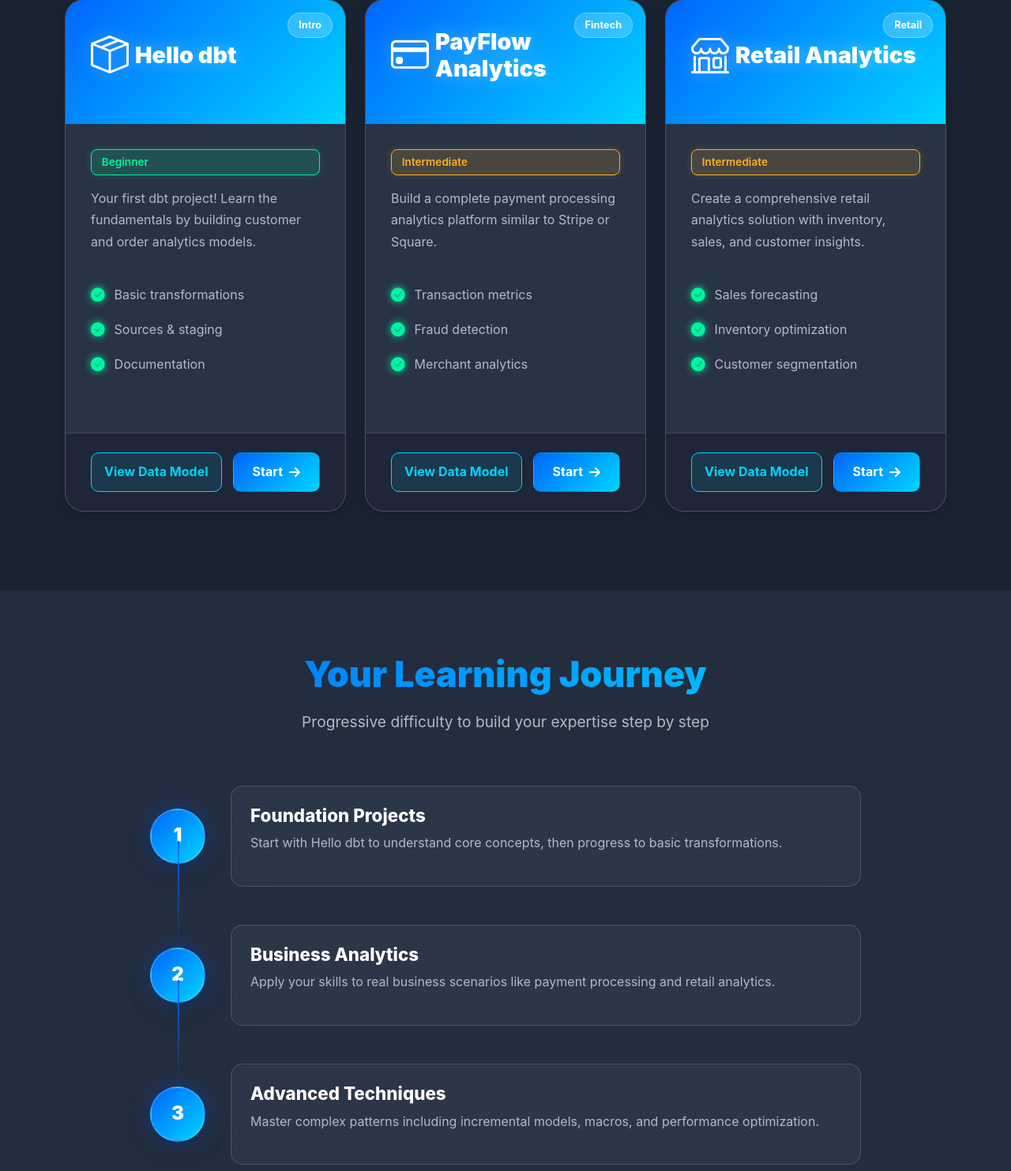
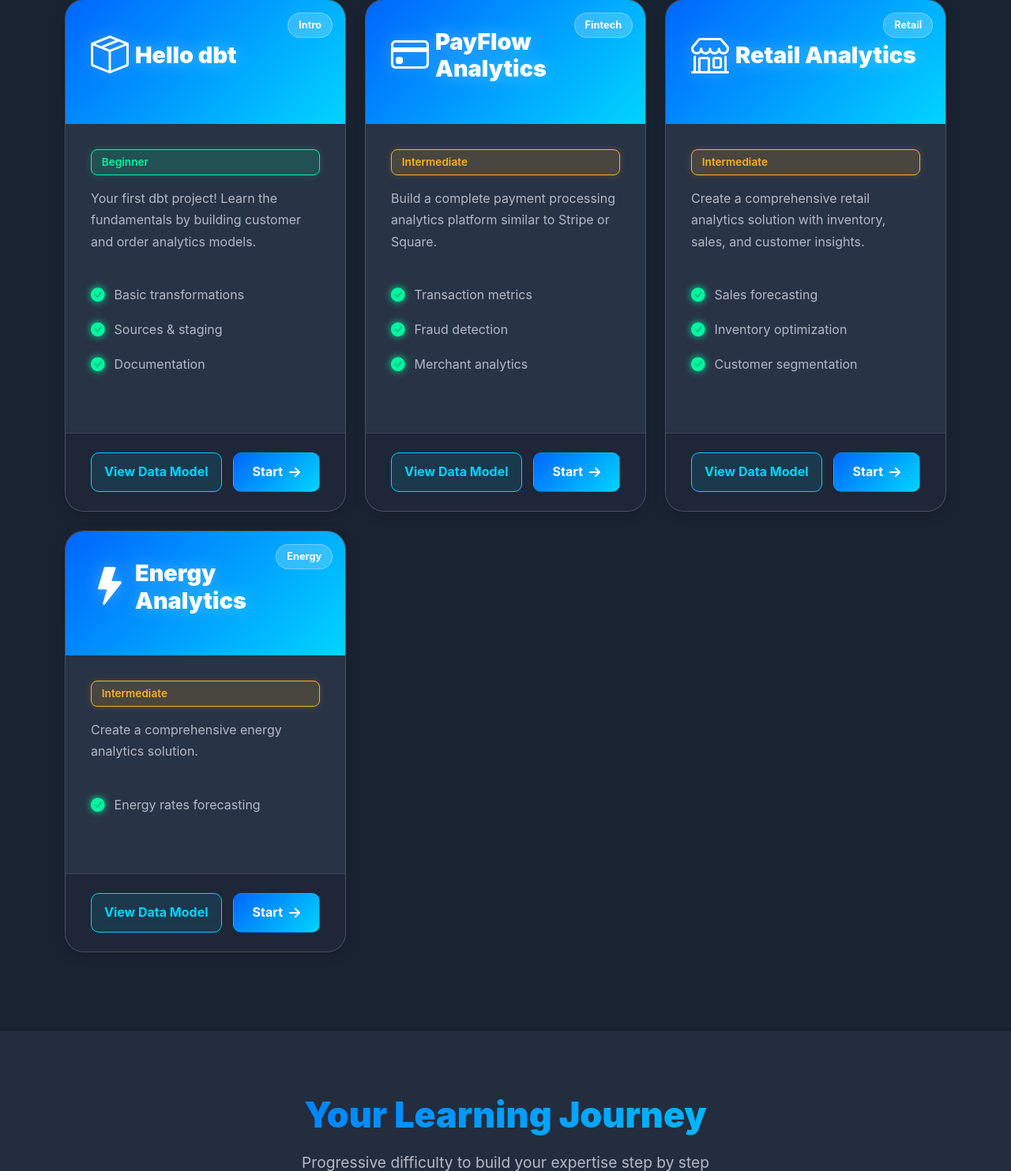
Before and after one commit to SS279/decode-data, a Django app: page /projects/ in a window 1280 px wide. Shown: the part 413-1896 px from the top of the page at 79% size. Run offline with Django 4.2, Linux system fonts and the light colour scheme.

Commit message:
Add Energy analytics to Projects tab

```diff
--- a/learning/templates/additional/projects.html
+++ b/learning/templates/additional/projects.html
@@ -1137,7 +1137,38 @@
                 </div>
             </div>
 
-            <!-- More projects... -->
+            <!-- Project 4 -->
+            <div class="col-lg-4 col-md-6">
+                <div class="project-card">
+                    <div class="project-header">
+                        <span class="project-badge">Energy</span>
+                        <div class="project-icon">
+                            <i class="bi bi-lightning-fill"></i>
+                            <h3 class="project-title" style="margin: 0; display: inline-flex;">Energy Analytics</h3>
+                        </div>
+                    </div>
+                    <div class="project-body">
+                        <span class="difficulty-badge difficulty-intermediate">Intermediate</span>
+                        <p class="project-description">
+                            Create a comprehensive energy analytics solution.
+                        </p>
+                        <ul class="project-details">
+                            <li><i class="bi bi-check-circle-fill"></i> Energy rates forecasting</li>
+                        </ul>
+                    </div>
+                    <div class="project-footer">
+                        <div style="display: flex; justify-content: space-between; width: 100%;">
+                            <button onclick="viewDataModel('energy_smart')" class="data-model-btn" title="View Data Model">
+                                View Data Model
+                            </button>
+                            <a href="{% url 'dashboard' %}" class="start-btn">
+                                Start <i class="fas fa-arrow-right"></i>
+                            </a>
+                        </div>
+                    </div>
+                </div>
+            </div>
+
         </div>
     </div>
 </section>
```
